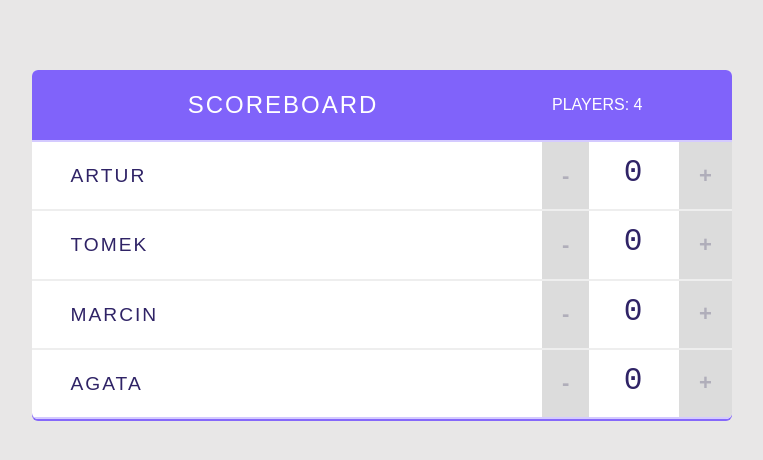
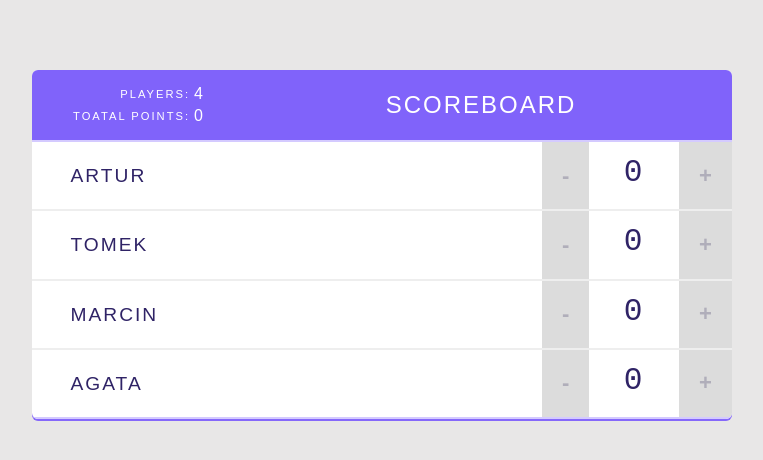
Before and after one commit to MagdaMie/scoreboard, a React (Vite) app in the folder scoreboard/: page / in a window 1280 px wide. Shown: the top 460 px of the page, without its empty margins (258-1021 px from the left). Built offline with nearby package versions, Linux system fonts and the light colour scheme.

Commit message:
created StatsComponent

```diff
--- a/scoreboard/src/components/App.jsx
+++ b/scoreboard/src/components/App.jsx
@@ -52,7 +52,7 @@
     <div className="scoreboard">
       <Header
         title="Scoreboard"
-        totalPlayers={players.length}
+        players={players}
       />
 
       {/* Players list */}
--- a/scoreboard/src/components/Header.jsx
+++ b/scoreboard/src/components/Header.jsx
@@ -1,9 +1,10 @@
-
+import Stats from "./Stats";
 const Header = (props) => {
   return (
     <header>
+      <Stats
+      players={props.players}/>
       <h1>{props.title}</h1>
-      <span className="stats">Players: {props.totalPlayers}</span>
     </header>
   );
 }
--- /dev/null
+++ b/scoreboard/src/components/Stats.jsx
@@ -0,0 +1,27 @@
+
+const Stats = (props) =>
+{   const totalPlayers = props.players.length
+    const totalPoints = props.players.reduce((total, player) => {
+       return total + player.score
+    }, 0)
+
+
+
+
+    return(
+        <table className="stats">
+            <tbody>
+            <tr>
+                <td>Players:</td>
+                <td>{totalPlayers}</td>
+            </tr>
+            <tr>
+                <td>Toatal Points:</td>
+                <td>{totalPoints}</td>
+            </tr>
+            </tbody>
+        </table>
+    )
+}
+
+export default Stats
```
